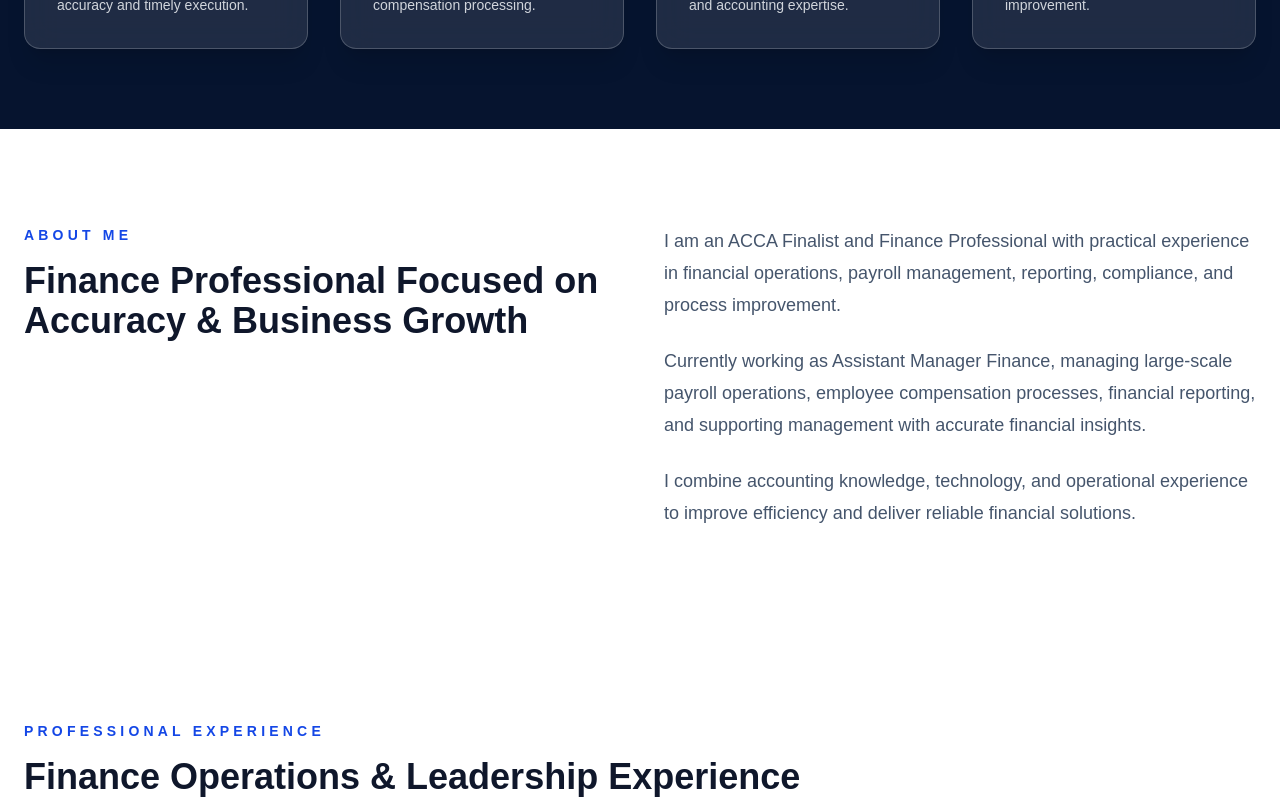
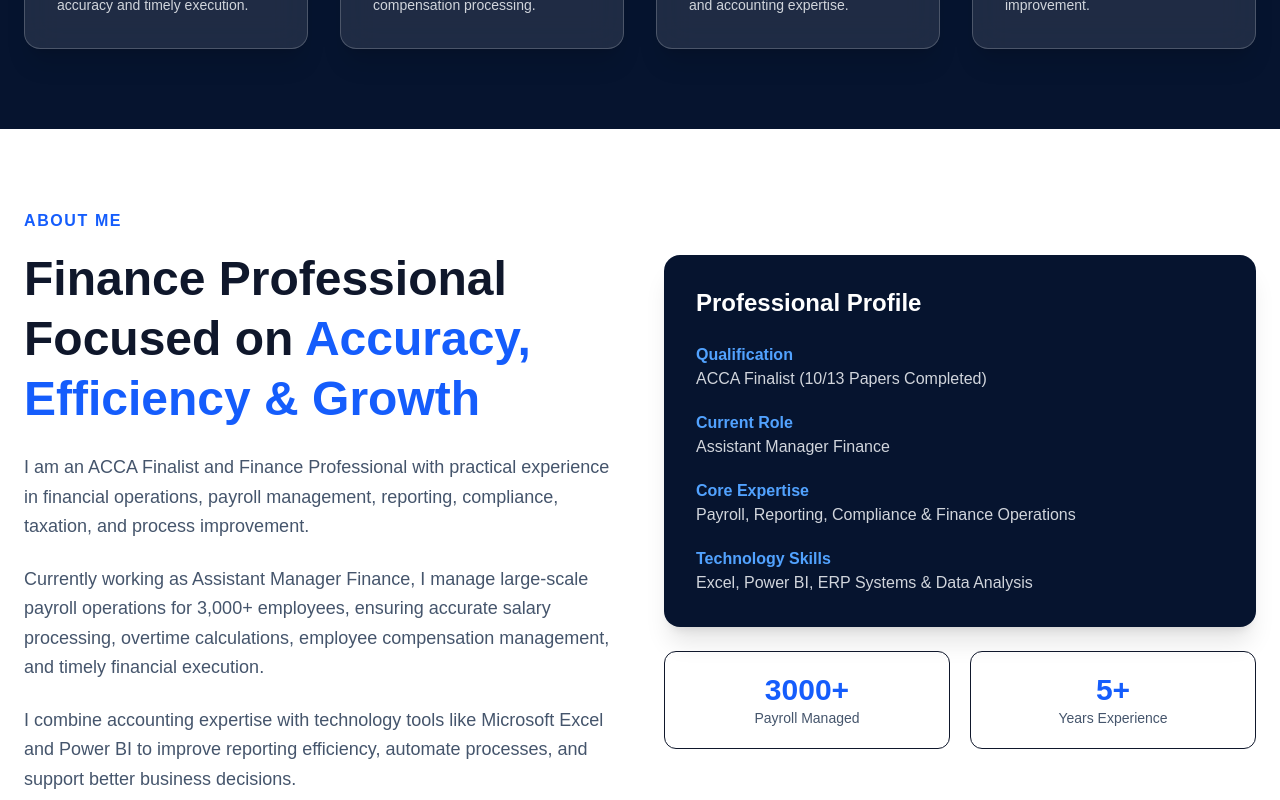
Before and after one commit to junaidraja8994-ai/acca-portfolio, a Next.js app: page / in a window 1280 px wide. Shown: the part 1260-2060 px from the top of the page. Built offline with nearby package versions, Linux system fonts and the light colour scheme.

Commit message:
Improve about section design

```diff
--- a/components/About.tsx
+++ b/components/About.tsx
@@ -1,46 +1,142 @@
 export default function About() {
     return (
-        <section
-            id="about"
-            className="mx-auto max-w-7xl px-6 py-24"
-        >
-            <div className="grid gap-12 lg:grid-cols-2">
+        <section className="bg-white py-20 text-slate-900">
 
+            <div className="container mx-auto px-6">
+
+                <div className="grid lg:grid-cols-2 gap-12 items-center">
+
+
+                    {/* Left Content */}
                     <div>
-                    <p className="text-sm font-semibold uppercase tracking-[0.3em] text-blue-700">
+
+                        <p className="text-blue-600 font-semibold uppercase tracking-widest mb-4">
                             About Me
                         </p>
 
-                    <h2 className="mt-4 text-4xl font-bold text-slate-900">
-                        Finance Professional Focused on Accuracy & Business Growth
+
+                        <h2 className="text-3xl md:text-5xl font-bold leading-tight mb-6">
+                            Finance Professional Focused on
+                            <span className="text-blue-600">
+                                {" "}Accuracy, Efficiency & Growth
+                            </span>
                         </h2>
-                </div>
 
 
-                <div className="text-lg leading-8 text-slate-600">
-
-                    <p>
+                        <p className="text-slate-600 text-lg leading-relaxed mb-6">
                             I am an ACCA Finalist and Finance Professional with practical
                             experience in financial operations, payroll management,
-                        reporting, compliance, and process improvement.
+                            reporting, compliance, taxation, and process improvement.
                         </p>
 
-                    <p className="mt-6">
-                        Currently working as Assistant Manager Finance, managing
-                        large-scale payroll operations, employee compensation processes,
-                        financial reporting, and supporting management with accurate
-                        financial insights.
+
+                        <p className="text-slate-600 text-lg leading-relaxed mb-6">
+                            Currently working as Assistant Manager Finance, I manage
+                            large-scale payroll operations for 3,000+ employees, ensuring
+                            accurate salary processing, overtime calculations, employee
+                            compensation management, and timely financial execution.
                         </p>
 
-                    <p className="mt-6">
-                        I combine accounting knowledge, technology, and operational
-                        experience to improve efficiency and deliver reliable financial
-                        solutions.
+
+                        <p className="text-slate-600 text-lg leading-relaxed">
+                            I combine accounting expertise with technology tools like
+                            Microsoft Excel and Power BI to improve reporting efficiency,
+                            automate processes, and support better business decisions.
                         </p>
 
                     </div>
 
+
+
+                    {/* Right Side Card */}
+                    <div className="grid gap-6">
+
+
+                        <div className="bg-[#06142f] rounded-2xl p-8 text-white shadow-xl">
+
+                            <h3 className="text-2xl font-bold mb-6">
+                                Professional Profile
+                            </h3>
+
+
+                            <div className="space-y-5">
+
+                                <div>
+                                    <p className="text-blue-400 font-semibold">
+                                        Qualification
+                                    </p>
+                                    <p className="text-gray-300">
+                                        ACCA Finalist (10/13 Papers Completed)
+                                    </p>
                                 </div>
+
+
+                                <div>
+                                    <p className="text-blue-400 font-semibold">
+                                        Current Role
+                                    </p>
+                                    <p className="text-gray-300">
+                                        Assistant Manager Finance
+                                    </p>
+                                </div>
+
+
+                                <div>
+                                    <p className="text-blue-400 font-semibold">
+                                        Core Expertise
+                                    </p>
+                                    <p className="text-gray-300">
+                                        Payroll, Reporting, Compliance & Finance Operations
+                                    </p>
+                                </div>
+
+
+                                <div>
+                                    <p className="text-blue-400 font-semibold">
+                                        Technology Skills
+                                    </p>
+                                    <p className="text-gray-300">
+                                        Excel, Power BI, ERP Systems & Data Analysis
+                                    </p>
+                                </div>
+
+                            </div>
+
+                        </div>
+
+
+
+                        <div className="grid grid-cols-2 gap-5">
+
+                            <div className="border rounded-xl p-5 text-center">
+                                <h4 className="text-3xl font-bold text-blue-600">
+                                    3000+
+                                </h4>
+                                <p className="text-slate-600 text-sm">
+                                    Payroll Managed
+                                </p>
+                            </div>
+
+
+                            <div className="border rounded-xl p-5 text-center">
+                                <h4 className="text-3xl font-bold text-blue-600">
+                                    5+
+                                </h4>
+                                <p className="text-slate-600 text-sm">
+                                    Years Experience
+                                </p>
+                            </div>
+
+                        </div>
+
+
+                    </div>
+
+
+                </div>
+
+            </div>
+
         </section>
     );
 }
```
Lines whose indentation alone changed are shown as unchanged.
